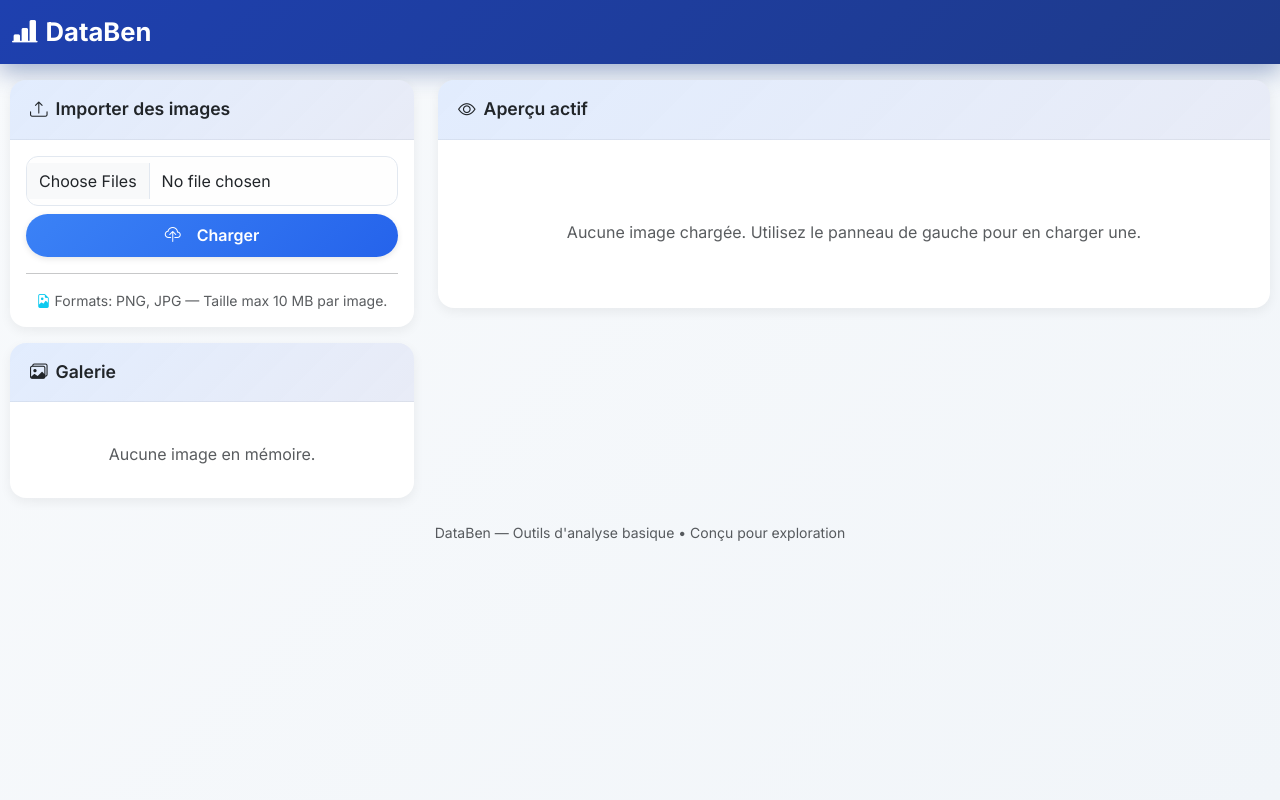
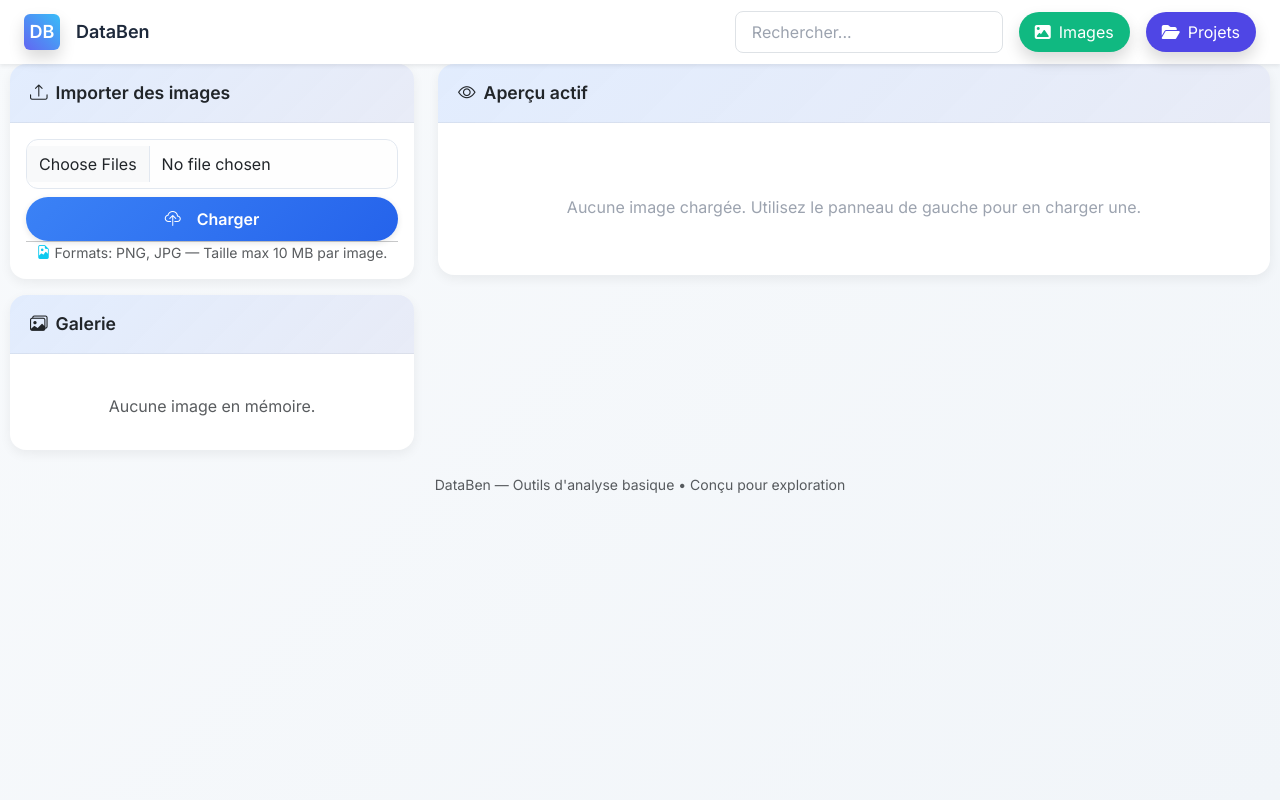
Before and after one commit to KassimoBen/ProjetMasterII, a Flask app: page /image in a window 1280 px wide. Run offline with Flask 3, Linux system fonts and the light colour scheme; some libraries are stand-ins or nearby versions.

Commit message:
amelioration des interface

```diff
--- a/templates/image.html
+++ b/templates/image.html
@@ -150,121 +150,89 @@
                   <i class="bi bi-info-circle me-1"></i>Aucun changement
                 </div>
               </div>
-              <div class="mt-4">
-                <div class="card">
-                  <div class="card-header">
-                    <i class="bi bi-rulers me-2"></i>Mesures & Contours
+              <div class="mt-4 bg-white border rounded p-3">
+                <div class="flex items-center gap-2 mb-3">
+                  <i class="fa fa-ruler-combined text-gray-600"></i>
+                  <h4 class="text-sm font-medium">Mesures & Contours</h4>
                 </div>
-                  <div class="card-body">
-                    <div class="mb-2">
-                      <div class="row g-2">
-                        <div class="col-12 col-md-3">
-                          <label class="form-label small"><i class="bi bi-gear me-1"></i>Méthode</label>
-                          <select id="m_method" class="form-select form-select-sm">
+                <div class="grid grid-cols-1 md:grid-cols-6 gap-2 items-end">
+                  <div class="md:col-span-1">
+                    <label class="text-xs text-gray-700">Méthode</label>
+                    <select id="m_method" class="mt-1 block w-full border rounded px-2 py-1 text-sm">
                       <option value="canny">Canny (edges)</option>
                       <option value="otsu">Otsu (threshold)</option>
                     </select>
                   </div>
-                        <div class="col-12 col-md-3">
-                          <label class="form-label small"><i class="bi bi-diagram-3 me-1"></i>Retrieval</label>
-                          <select id="m_retrieval" class="form-select form-select-sm">
+                  <div class="md:col-span-1">
+                    <label class="text-xs text-gray-700">Retrieval</label>
+                    <select id="m_retrieval" class="mt-1 block w-full border rounded px-2 py-1 text-sm">
                       <option value="external">External</option>
                       <option value="tree">Tree</option>
                     </select>
                   </div>
-                        <div class="col-12 col-md-2">
-                          <label class="form-label small"><i class="bi bi-rulers me-1"></i>Min area</label>
-                          <input id="m_min_area" class="form-control form-control-sm" placeholder="0">
+                  <div class="md:col-span-1">
+                    <label class="text-xs text-gray-700">Min area</label>
+                    <input id="m_min_area" class="border rounded px-2 py-1 text-sm" placeholder="0">
                   </div>
-                        <div class="col-12 col-md-2">
-                          <label class="form-label small"><i class="bi bi-rulers me-1"></i>Min périm.</label>
-                          <input id="m_min_perimeter" class="form-control form-control-sm" placeholder="0">
+                  <div class="md:col-span-1">
+                    <label class="text-xs text-gray-700">Min périm.</label>
+                    <input id="m_min_perimeter" class="border rounded px-2 py-1 text-sm" placeholder="0">
                   </div>
-                        <div class="col-12 col-md-2">
-                          <label class="form-label small"><i class="bi bi-shape me-1"></i>Approx eps</label>
-                          <input id="m_approx_eps" class="form-control form-control-sm" placeholder="0 (px)">
+                  <div class="md:col-span-1">
+                    <label class="text-xs text-gray-700">Approx eps</label>
+                    <input id="m_approx_eps" class="border rounded px-2 py-1 text-sm" placeholder="0 (px)">
                   </div>
-                      </div>
-                      <div class="row g-2 mt-2">
-                        <div class="col-12 col-md-2">
-                          <label class="form-label small"><i class="bi bi-list-check me-1"></i>Min points</label>
-                          <input id="m_min_points" class="form-control form-control-sm" placeholder="0">
-                        </div>
-                        <div class="col-12 col-md-2">
-                          <label class="form-label small"><i class="bi bi-list-nested me-1"></i>Max contours</label>
-                          <input id="m_max_contours" class="form-control form-control-sm" placeholder="0 (no limit)">
-                        </div>
-                        <div class="col-12 col-md-2">
-                          <label class="form-label small"><i class="bi bi-sort-numeric-down me-1"></i>Trier</label>
-                          <select id="m_sort_by" class="form-select form-select-sm">
-                            <option value="area">area</option>
-                            <option value="perimeter">perimeter</option>
-                          </select>
-                        </div>
-                        <div class="col-12 col-md-6 d-flex align-items-end justify-content-end">
-                          <div class="btn-group flex-wrap">
-                            <button id="btn_measure" class="btn btn-primary">
-                              <i class="bi bi-calculator me-1"></i>Calculer contours & mesures
+                  <div class="md:col-span-1 flex justify-end">
+                    <div class="flex gap-2">
+                      <button id="btn_measure" class="bg-blue-600 text-white px-3 py-2 rounded text-sm">
+                        <i class="fa fa-calculator mr-2"></i>Calculer contours & mesures
                       </button>
-                            <a id="download_measures" class="btn btn-outline-success" href="#" style="display:none">
-                              <i class="bi bi-download me-1"></i>Télécharger CSV
+                      <a id="download_measures" class="hidden bg-green-600 text-white px-3 py-2 rounded text-sm" href="#">
+                        <i class="fa fa-download mr-2"></i>Télécharger CSV
                       </a>
                     </div>
                   </div>
                 </div>
-                    </div>
-                    <div id="measure_results" class="small text-muted mt-3">
-                      <i class="bi bi-info-circle me-1"></i>Aucune mesure calculée.
+                <div class="mt-3 text-sm text-gray-600" id="measure_results">
+                  <i class="fa fa-info-circle mr-1"></i>Aucune mesure calculée.
                 </div>
               </div>
+              <div class="mt-3 p-3 bg-gray-50 rounded">
+                <i class="fa fa-lightbulb text-yellow-400 mr-2"></i>
+                <small class="text-gray-600">Astuce: modifiez les champs et l'aperçu se mettra à jour automatiquement (prévisualisation uniquement). Cliquez sur "Appliquer et sauvegarder" pour enregistrer l'opération.</small>
               </div>
             </div>
-              <div class="mt-3 p-3 bg-light rounded">
-                <i class="bi bi-lightbulb me-2 text-warning"></i>
-                <small class="text-muted">Astuce: modifiez les champs et l'aperçu se mettra à jour automatiquement (prévisualisation uniquement). Cliquez sur "Appliquer et sauvegarder" pour enregistrer l'opération.</small>
+              <!-- Help modal (Tailwind) -->
+              <div id="helpModal" class="fixed inset-0 bg-black bg-opacity-40 flex items-center justify-center hidden">
+                <div class="bg-white rounded shadow-lg max-w-3xl w-full mx-4">
+                  <div class="px-4 py-3 border-b flex items-center justify-between">
+                    <div class="flex items-center gap-2"><i class="fa fa-info-circle text-indigo-600"></i><h5 class="font-semibold">Aide - Traitement d'image</h5></div>
+                    <button id="help_close" class="text-gray-600">✕</button>
                   </div>
-            </div>
-              <!-- Help modal -->
-              <div class="modal fade" id="helpModal" tabindex="-1" aria-labelledby="helpModalLabel" aria-hidden="true">
-                <div class="modal-dialog modal-lg modal-dialog-centered">
-                  <div class="modal-content">
-                    <div class="modal-header bg-primary text-white">
-                      <h5 class="modal-title" id="helpModalLabel">
-                        <i class="bi bi-info-circle me-2"></i>Aide - Traitement d'image
-                      </h5>
-                      <button type="button" class="btn-close btn-close-white" data-bs-dismiss="modal" aria-label="Close"></button>
-                    </div>
-                    <div class="modal-body">
+                  <div class="p-4">
                     <p>Utilisez les contrôles pour prévisualiser les traitements en temps réel. Les opérations suivantes sont disponibles :</p>
-                      <div class="row">
-                        <div class="col-md-6">
-                          <ul class="list-group list-group-flush">
-                            <li class="list-group-item"><i class="bi bi-easel text-info me-2"></i><strong>Grayscale</strong> : conversion en niveaux de gris.</li>
-                            <li class="list-group-item"><i class="bi bi-aspect-ratio text-info me-2"></i><strong>Resize</strong> : redimensionnement (width &amp; height en px).</li>
-                            <li class="list-group-item"><i class="bi bi-arrow-clockwise text-info me-2"></i><strong>Rotate</strong> : rotation en degrés.</li>
-                            <li class="list-group-item"><i class="bi bi-flip text-info me-2"></i><strong>Flip</strong> : horizontal (h) ou vertical (v).</li>
+                    <div class="grid grid-cols-1 md:grid-cols-2 gap-4">
+                      <ul class="list-disc list-inside">
+                        <li><strong>Grayscale</strong> : conversion en niveaux de gris.</li>
+                        <li><strong>Resize</strong> : redimensionnement (width &amp; height en px).</li>
+                        <li><strong>Rotate</strong> : rotation en degrés.</li>
+                        <li><strong>Flip</strong> : horizontal (h) ou vertical (v).</li>
+                      </ul>
+                      <ul class="list-disc list-inside">
+                        <li><strong>Blur / Denoise / CLAHE</strong> : réduire le bruit et améliorer le contraste local.</li>
+                        <li><strong>Canny / Otsu</strong> : détection de contours et seuillage automatique (nécessite OpenCV).</li>
                       </ul>
                     </div>
-                        <div class="col-md-6">
-                          <ul class="list-group list-group-flush">
-                            <li class="list-group-item"><i class="bi bi-droplet text-info me-2"></i><strong>Blur / Denoise / CLAHE</strong> : réduire le bruit et améliorer le contraste local.</li>
-                            <li class="list-group-item"><i class="bi bi-bezier text-info me-2"></i><strong>Canny / Otsu</strong> : détection de contours et seuillage automatique (nécessite OpenCV).</li>
-                          </ul>
+                    <p class="mt-3 text-sm text-gray-700">Conseils : appliquez d'abord un léger débruitage (Median/Gaussian), puis CLAHE pour améliorer le contraste avant la détection de contours.</p>
                   </div>
-                      </div>
-                      <p class="mt-3"><i class="bi bi-lightbulb text-warning me-2"></i>Conseils : appliquez d'abord un léger débruitage (Median/Gaussian), puis CLAHE pour améliorer le contraste avant la détection de contours.</p>
-                    </div>
-                    <div class="modal-footer">
-                      <button type="button" class="btn btn-secondary" data-bs-dismiss="modal">
-                        <i class="bi bi-x me-1"></i>Fermer
-                      </button>
-                    </div>
+                  <div class="px-4 py-3 border-t text-right">
+                    <button id="help_close_footer" class="px-3 py-1 border rounded">Fermer</button>
                   </div>
                 </div>
               </div>
           {% else %}
-            <div class="text-center text-muted py-5">
-              <i class="bi bi-image-slash fs-1 d-block mb-3"></i>
+            <div class="text-center text-gray-400 py-10">
+              <i class="fa fa-image-slash text-3xl d-block mb-3"></i>
               Aucune image chargée. Utilisez le panneau de gauche pour en charger une.
             </div>
           {% endif %}
@@ -295,7 +263,7 @@
     });
     const spinner = document.getElementById('preview_spinner');
     try{
-      if (spinner) spinner.classList.remove('d-none');
+      if (spinner) spinner.classList.remove('hidden');
       const res = await fetch('{{ url_for("image_preview_process") }}', {
         method: 'POST',
         headers: { 'Content-Type': 'application/json', 'Accept': 'image/png' },
@@ -305,7 +273,7 @@
         // try to parse JSON error
         let j = await res.json().catch(()=>null);
         console.warn('Preview error', j || res.status);
-        if (spinner) spinner.classList.add('d-none');
+        if (spinner) spinner.classList.add('hidden');
         return;
       }
       const blob = await res.blob();
@@ -313,9 +281,9 @@
       if(lastUrl){ URL.revokeObjectURL(lastUrl); }
       lastUrl = url;
       preview.src = url;
-      if (spinner) spinner.classList.add('d-none');
+      if (spinner) spinner.classList.add('hidden');
     }catch(err){
-      if (spinner) spinner.classList.add('d-none');
+      if (spinner) spinner.classList.add('hidden');
       console.error('Preview fetch failed', err);
     }
   }
@@ -379,8 +347,8 @@
   const cv2ok = document.getElementById('image_app')?.dataset?.cv2ok === '1';
   if (!cv2ok) {
     if (measureBtn) {
-      measureBtn.classList.add('disabled');
       measureBtn.setAttribute('disabled','disabled');
+      measureBtn.classList.add('opacity-50');
     }
     if (measureResults) measureResults.textContent = 'OpenCV non installé — mesures indisponibles. Installez opencv-python pour activer.';
   }
@@ -419,14 +387,14 @@
           return;
         }
         // build HTML table
-        let html = '<table class="table table-sm"><thead><tr><th>#</th><th>Surface</th><th>Périmètre</th><th>BBox</th><th>Points</th></tr></thead><tbody>';
+        let html = '<table class="w-full text-sm"><thead><tr><th class="text-left">#</th><th class="text-left">Surface</th><th class="text-left">Périmètre</th><th class="text-left">BBox</th><th class="text-left">Points</th></tr></thead><tbody>';
         measures.forEach(m => {
           html += `<tr><td>${m.id}</td><td>${m.area.toFixed(1)}</td><td>${m.perimeter.toFixed(1)}</td><td>${m.bbox.join(',')}</td><td>${m.points ?? ''}</td></tr>`;
         });
         html += '</tbody></table>';
         measureResults.innerHTML = html;
         // show CSV download (preserve same params)
-        downloadMeasures.style.display = 'inline-block';
+        downloadMeasures.classList.remove('hidden');
         downloadMeasures.href = url + (url.indexOf('?') === -1 ? '?format=csv' : '&format=csv');
         // show overlay image by replacing preview temporarily
         if (j.overlay_url) {
@@ -444,11 +412,15 @@
 
   // initial preview when page loads
   if(opSelect){ setTimeout(fetchPreview, 300); }
-  // bootstrap tooltips init
-  var tooltipTriggerList = [].slice.call(document.querySelectorAll('[data-bs-toggle="tooltip"]'))
-  var tooltipList = tooltipTriggerList.map(function (tooltipTriggerEl) {
-    return new bootstrap.Tooltip(tooltipTriggerEl)
-  })
+  // help modal toggles (Tailwind)
+  const helpShow = document.getElementById('help_show');
+  const helpModal = document.getElementById('helpModal');
+  const helpClose = document.getElementById('help_close');
+  const helpCloseFooter = document.getElementById('help_close_footer');
+  if (helpShow && helpModal) {
+    helpShow.addEventListener('click', (e)=>{ e.preventDefault(); helpModal.classList.remove('hidden'); });
+  }
+  [helpClose, helpCloseFooter].forEach(btn => { if (btn) btn.addEventListener('click', (e)=>{ e.preventDefault(); helpModal.classList.add('hidden'); }); });
 })();
 </script>
 
--- a/templates/layout.html
+++ b/templates/layout.html
@@ -5,6 +5,10 @@
   <meta name="viewport" content="width=device-width, initial-scale=1">
   <title>DataBen</title>
   <link href="https://fonts.googleapis.com/css2?family=Inter:wght@300;400;600;700;800&display=swap" rel="stylesheet">
+  <!-- Tailwind CSS CDN -->
+  <script src="https://cdn.tailwindcss.com"></script>
+  <!-- Font Awesome icons -->
+  <link rel="stylesheet" href="https://cdnjs.cloudflare.com/ajax/libs/font-awesome/6.4.0/css/all.min.css">
   <link href="https://cdn.jsdelivr.net/npm/bootstrap@5.3.2/dist/css/bootstrap.min.css" rel="stylesheet">
   <link href="https://cdn.jsdelivr.net/npm/bootstrap-icons@1.11.3/font/bootstrap-icons.css" rel="stylesheet">
   <script src="https://cdn.plot.ly/plotly-2.35.2.min.js"></script>
@@ -432,28 +436,43 @@
       }
     }
   </style>
-</head>
-<body>
-<nav class="navbar navbar-expand-lg bg-dark navbar-dark mb-3">
-  <div class="container-fluid">
-    <div class="d-flex align-items-center">
-      <button class="btn btn-sm btn-outline-light d-lg-none me-2" id="sidebarToggle"><i class="bi bi-list"></i></button>
-      <a class="navbar-brand" href="{{ url_for('index') }}">
-        <i class="bi bi-bar-chart-line-fill me-2"></i>DataBen
-      </a>
+  </head>
+  <body class="font-inter bg-slate-50">
+  <nav class="w-full bg-white shadow-sm sticky top-0 z-40">
+    <div class="max-w-7xl mx-auto px-4 sm:px-6 lg:px-8">
+      <div class="flex items-center justify-between h-16">
+        <div class="flex items-center">
+          <button id="sidebarToggle" class="p-2 rounded-md text-slate-600 hover:bg-slate-100 lg:hidden mr-3"><i class="fas fa-bars"></i></button>
+          <a class="flex items-center gap-3 text-slate-800 font-semibold text-lg" href="{{ url_for('index') }}">
+            <span class="inline-flex items-center justify-center w-9 h-9 rounded-md bg-gradient-to-tr from-indigo-500 to-sky-400 text-white shadow">DB</span>
+            <span>DataBen</span>
+          </a>
+        </div>
+        <div class="flex items-center gap-3">
+          <div class="hidden md:block">
+            <input type="search" placeholder="Rechercher..." class="px-3 py-2 rounded-lg border border-slate-200 focus:outline-none focus:ring-2 focus:ring-sky-300">
+          </div>
+          <a href="{{ url_for('image_page') }}" class="inline-flex items-center gap-2 bg-emerald-500 hover:bg-emerald-600 text-white px-3 py-2 rounded-full shadow"><i class="fas fa-image"></i> Images</a>
+          <a href="{{ url_for('projects') }}" class="inline-flex items-center gap-2 bg-indigo-600 hover:bg-indigo-700 text-white px-3 py-2 rounded-full shadow"><i class="fas fa-folder-open"></i> Projets</a>
+        </div>
+      </div>
     </div>
-  </div>
-</nav>
+  </nav>
 <div class="overlay" id="overlay"></div>
 <div class="app-container">
   {% with messages = get_flashed_messages(with_categories=true) %}
     {% if messages %}
+      <div class="max-w-7xl mx-auto px-4 sm:px-6 lg:px-8 mt-4">
       {% for cat, msg in messages %}
-        <div class="alert alert-{{cat}} alert-dismissible fade show" role="alert">
-          <i class="bi bi-info-circle-fill me-2"></i>{{ msg }}
-          <button type="button" class="btn-close" data-bs-dismiss="alert" aria-label="Close"></button>
+        <div class="mb-3 rounded-lg p-3 shadow-md text-sm {% if cat=='success' %}bg-emerald-50 border border-emerald-100 text-emerald-700{% elif cat=='danger' %}bg-red-50 border border-red-100 text-red-700{% else %}bg-sky-50 border border-sky-100 text-sky-700{% endif %}">
+          <div class="flex items-start gap-3">
+            <div class="mt-0.5"><i class="fas fa-info-circle"></i></div>
+            <div class="flex-1">{{ msg }}</div>
+            <button type="button" class="ml-3 text-slate-400 hover:text-slate-600" onclick="this.parentElement.parentElement.remove();">✕</button>
+          </div>
         </div>
       {% endfor %}
+      </div>
     {% endif %}
   {% endwith %}
   <div id="appContent">
```
Also changed, not shown: templates/index.html (+60 -73 lines). Lines whose indentation alone changed are shown as unchanged.
